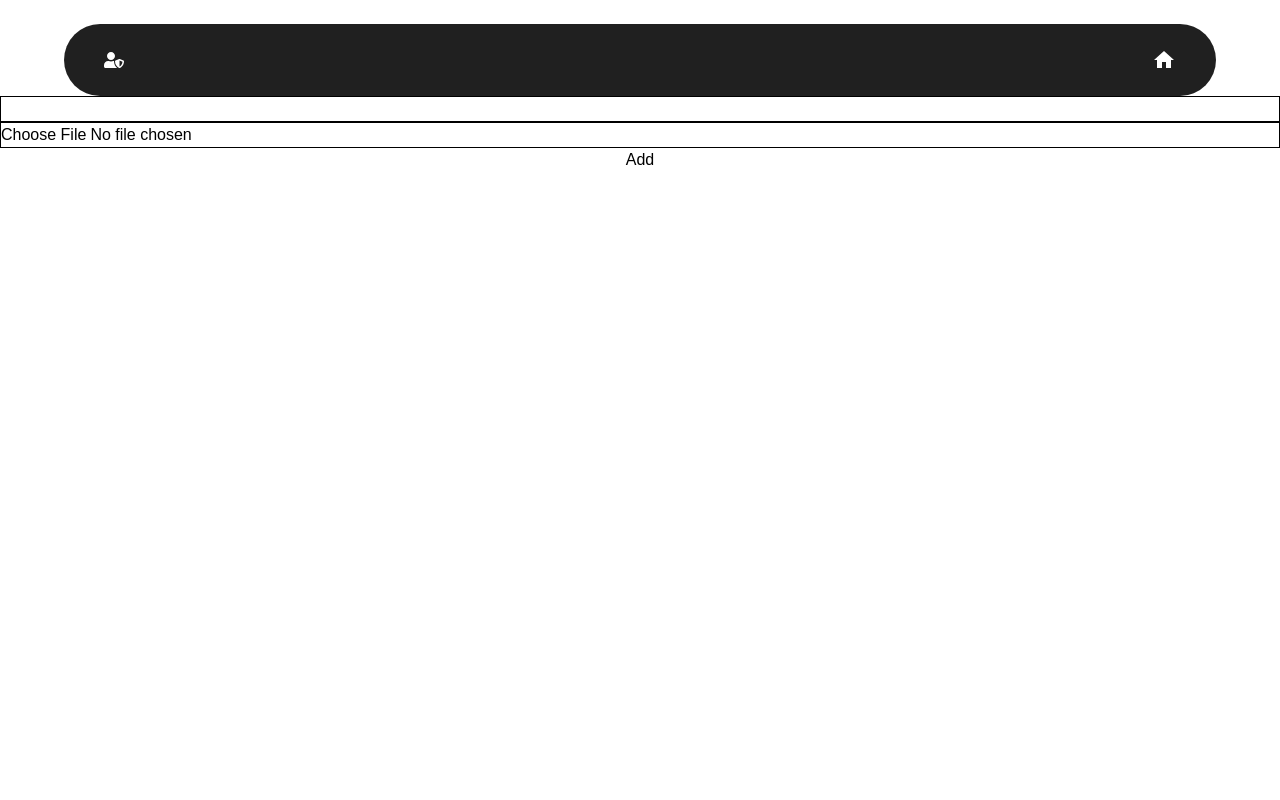
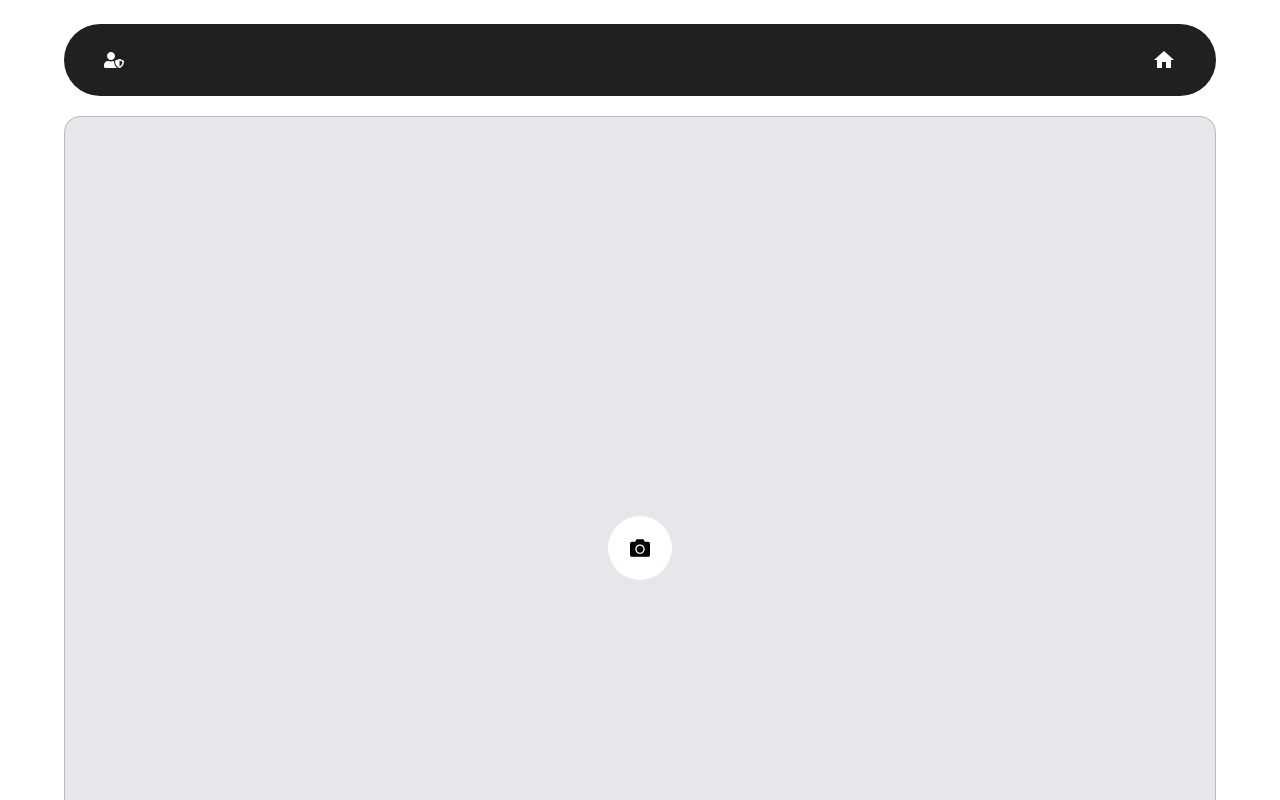
Before and after one commit to elvisanthonyy/lyricchurch, a Next.js app: page /admin/add/image in a window 1280 px wide. Shown: the top 800 px of the page. Built offline with nearby package versions, Linux system fonts and the light colour scheme.

Commit message:
style pages

```diff
--- a/app/admin/edit/image/[imageId]/page.tsx
+++ b/app/admin/edit/image/[imageId]/page.tsx
@@ -12,6 +12,10 @@ const page = async ({ params }: { params: Promise<{ imageId: string }> }) => {
   const session = await getSession();
   const paramBody = await params;
   if (!session) {
+    redirect("/auth/login");
+  }
+
+  if (session.user.role !== "admin") {
     redirect("/auth/login");
   }
 
--- a/app/components/admin/AdminMain.tsx
+++ b/app/components/admin/AdminMain.tsx
@@ -9,6 +9,7 @@ import { IGalleryAlbum } from "@/models/galleryAlbum";
 import { IService } from "@/models/service";
 import FrontImageComp from "./FrontImageComp";
 import LeaderAdminComp from "./LeaderAdminComp";
+import { FaEdit, FaTrash } from "react-icons/fa";
 
 interface ChildProps {
   categoryParam: string | string[] | undefined;
@@ -37,7 +38,7 @@ const AdminMain = ({ categoryParam, data }: ChildProps) => {
           </div>
         ))}
       </div>
-      <div className="mt-5 flex w-full  py-5 min-h-[70dvh]">
+      <div className="mt-2 flex w-full  py-5 min-h-[70dvh]">
         {!categoryParam && (
           <div className="flex mx-auto flex-col  w-[90%]">
             {data?.map((frontImage: IImage) => (
@@ -62,16 +63,31 @@ const AdminMain = ({ categoryParam, data }: ChildProps) => {
           </div>
         )}
         {categoryParam === "Gallery Images" && (
-          <div>
+          <div className="w-[90%] mx-auto">
             {data?.map((galleryAlbum: IGalleryAlbum) => (
-              <div key={galleryAlbum._id.toString()}>{galleryAlbum.name}</div>
+              <div
+                className="w-full flex my-2 rounded-xl items-center justify-center h-20 bg-gray-200"
+                key={galleryAlbum._id.toString()}
+              >
+                {galleryAlbum.name}
+              </div>
             ))}
           </div>
         )}
         {categoryParam === "Services" && (
-          <div>
+          <div className="w-[90%] mx-auto">
             {data?.map((service: IService) => (
-              <div key={service._id.toString()}>{service.name}</div>
+              <div
+                className="h-12 w-full justify-between bg-gray-200 my-2 flex items-center px-5 rounded-xl"
+                key={service._id.toString()}
+              >
+                <div> {service.name}</div>
+
+                <div className="flex ">
+                  <FaTrash className="mr-5" />
+                  <FaEdit />
+                </div>
+              </div>
             ))}
           </div>
         )}
--- a/app/components/admin/AdminNav.tsx
+++ b/app/components/admin/AdminNav.tsx
@@ -5,7 +5,10 @@ import Link from "next/link";
 const AdminNav = () => {
   return (
     <div className="w-[90%] justify-between px-10 flex items-center text-white h-18 mt-6 bg-lyric-gray mx-auto rounded-[40px]">
-      <FaUserShield className="text-xl" />
+      <Link href={"/admin"}>
+        <FaUserShield className="text-xl" />
+      </Link>
+
       <Link href={"/"}>
         <MdHome className="cursor-pointer text-2xl" />
       </Link>
--- a/app/components/admin/image/AddImageMain.tsx
+++ b/app/components/admin/image/AddImageMain.tsx
@@ -2,6 +2,7 @@
 import api from "@/libs/api";
 import { useState } from "react";
 import { useForm, SubmitHandler } from "react-hook-form";
+import { FaCamera } from "react-icons/fa";
 
 interface FormFields {
   name: string;
@@ -37,17 +38,39 @@ const AddImageMain = () => {
   };
 
   return (
-    <div>
+    <div className="mt-5 w-[90%] mx-auto">
       <form className="flex flex-col" onSubmit={handleSubmit(onSubmit)}>
-        {preview && <img src={preview} />}
+        <div className="relative border border-lyric-lightgray w-full aspect-4/3 rounded-2xl bg-gray-200 mb-3 overflow-hidden">
+          {preview && (
+            <img className="w-full h-full object-cover" src={preview} />
+          )}
+          <label
+            className="absolute top-[50%] left-[50%] -translate-[50%]"
+            htmlFor="file"
+          >
+            <div className="w-16 h-16 rounded-full bg-white flex justify-center items-center">
+              <FaCamera className="text-xl" />
+            </div>
+          </label>
+          <input
+            id="file"
+            onChange={setImage}
+            type="file"
+            className="border hidden h-12 rounded-lg flex justify-center items-center"
+          />
+        </div>
+
         <input
           {...register("name", {
             required: "Name is required",
           })}
-          className="border"
+          className="border border-lyric-gray h-12 mb-2 rounded-lg px-4"
+          placeholder="name"
         />
-        <input onChange={setImage} type="file" className="border" />
-        <button>Add</button>
+
+        <button className="bg-lyric-gray w-full h-13 flex justify-center items-center text-white mt-4 rounded-lg">
+          Add
+        </button>
       </form>
     </div>
   );
--- a/app/components/admin/image/EditImageMain.tsx
+++ b/app/components/admin/image/EditImageMain.tsx
@@ -3,6 +3,7 @@ import api from "@/libs/api";
 import { useState } from "react";
 import { useForm, SubmitHandler } from "react-hook-form";
 import { IImage } from "@/models/image";
+import { FaCamera } from "react-icons/fa";
 
 interface FormFields {
   name: string;
@@ -49,17 +50,39 @@ const EditImageMain = ({ image }: ChildProps) => {
   };
 
   return (
-    <div>
+    <div className="mt-5 w-[90%] mx-auto">
       <form className="flex flex-col" onSubmit={handleSubmit(onSubmit)}>
-        {preview && <img src={preview} />}
+        <div className="relative border border-lyric-lightgray w-full aspect-4/3 rounded-2xl bg-gray-200 mb-3 overflow-hidden">
+          {preview && (
+            <img className="w-full h-full object-cover" src={preview} />
+          )}
+          <label
+            className="absolute top-[50%] left-[50%] -translate-[50%]"
+            htmlFor="file"
+          >
+            <div className="w-16 h-16 rounded-full bg-white flex justify-center items-center">
+              <FaCamera className="text-xl" />
+            </div>
+          </label>
+          <input
+            id="file"
+            onChange={setImage}
+            type="file"
+            className="border hidden h-12 rounded-lg flex justify-center items-center"
+          />
+        </div>
+
         <input
           {...register("name", {
             required: "Name is required",
           })}
-          className="border"
+          className="border border-lyric-gray h-12 mb-2 rounded-lg px-4"
+          placeholder="name"
         />
-        <input onChange={setImage} type="file" className="border" />
-        <button>Edit</button>
+
+        <button className="bg-lyric-gray w-full h-13 flex justify-center items-center text-white mt-4 rounded-lg">
+          Edit Image
+        </button>
       </form>
     </div>
   );
```
